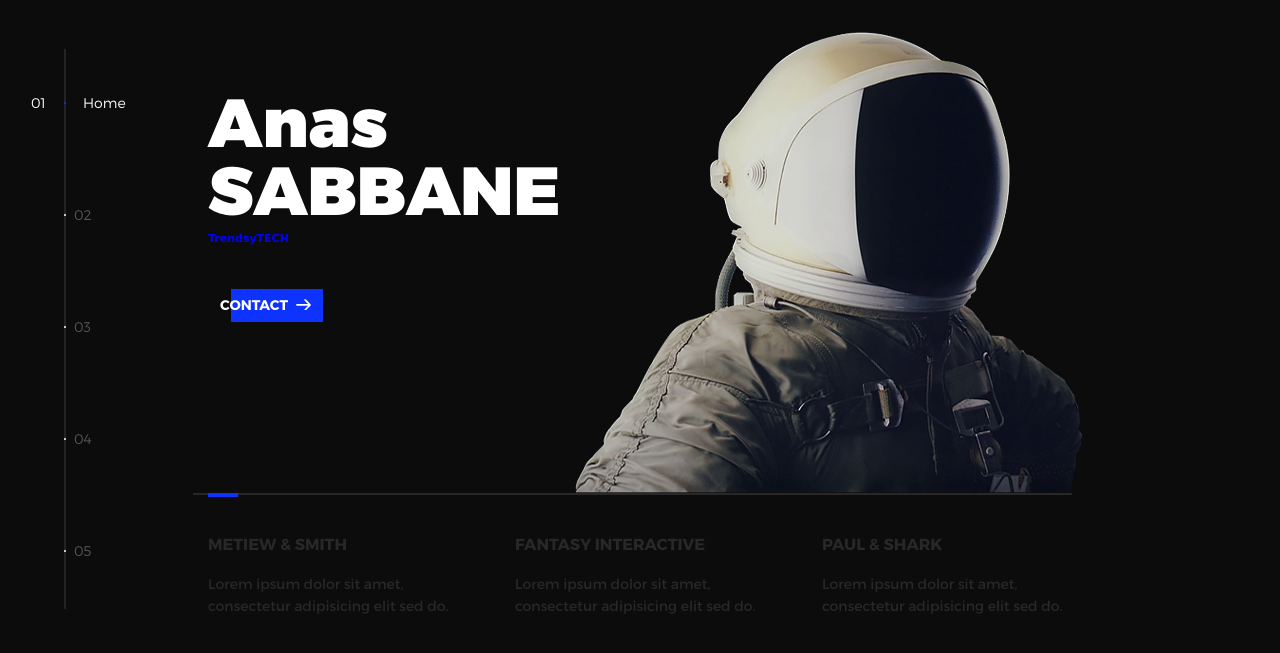
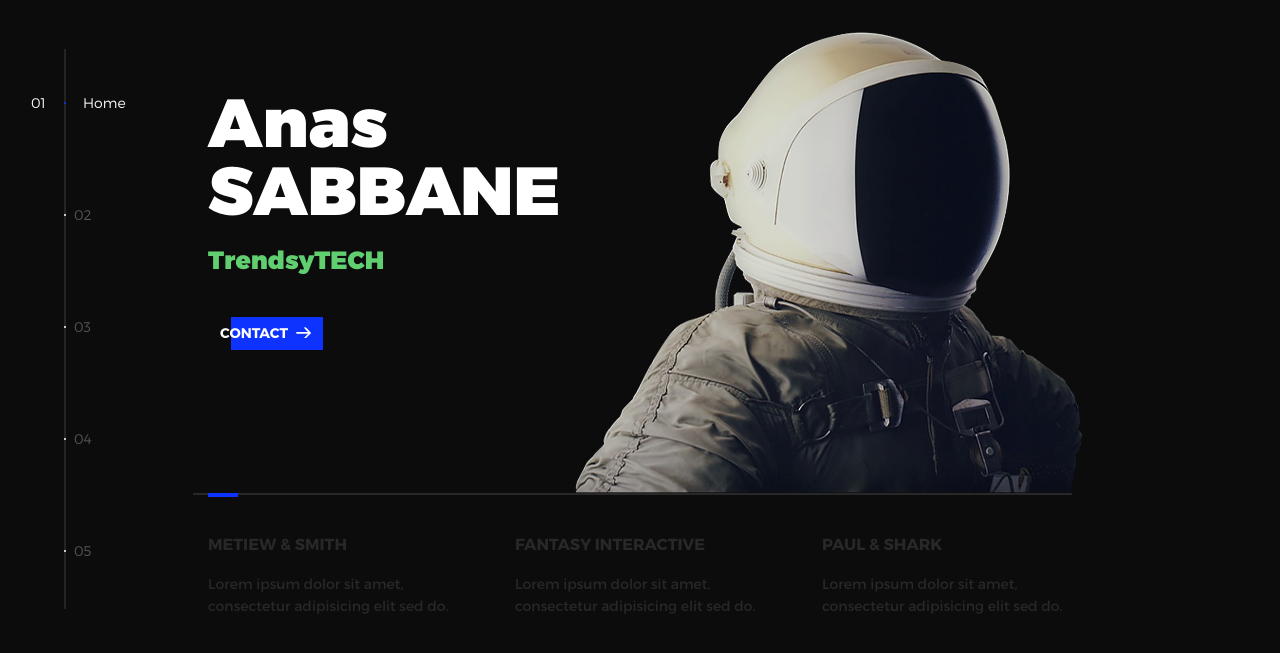
Before and after one commit to anassabbane/sabbane.github.io, a plain HTML site: page index.html in a window 1280 px wide. Shown: the part 71-724 px from the top of the page. Drawn offline with nearby package versions, Linux system fonts and the light colour scheme.

Commit message:
Update index.html

```diff
--- a/index.html
+++ b/index.html
@@ -48,7 +48,7 @@
           <li class="l-section section section--is-active">
             <div class="intro">
               <div class="intro--banner">
-                <h1>Anas<br>SABBANE<br><p style="font-family:verdana;color:blue;font-size:11px">TrendsyTECH</p></h1>
+                <h1>Anas<br>SABBANE<br><p style="font-family:Montserrat;color:#61ce70;font-size:25px">TrendsyTECH</p></h1>
                 <button class="cta">Contact
                   <svg version="1.1" id="Layer_1" xmlns="http://www.w3.org/2000/svg" xmlns:xlink="http://www.w3.org/1999/xlink" x="0px" y="0px" viewBox="0 0 150 118" style="enable-background:new 0 0 150 118;" xml:space="preserve">
                   <g transform="translate(0.000000,118.000000) scale(0.100000,-0.100000)">
```
